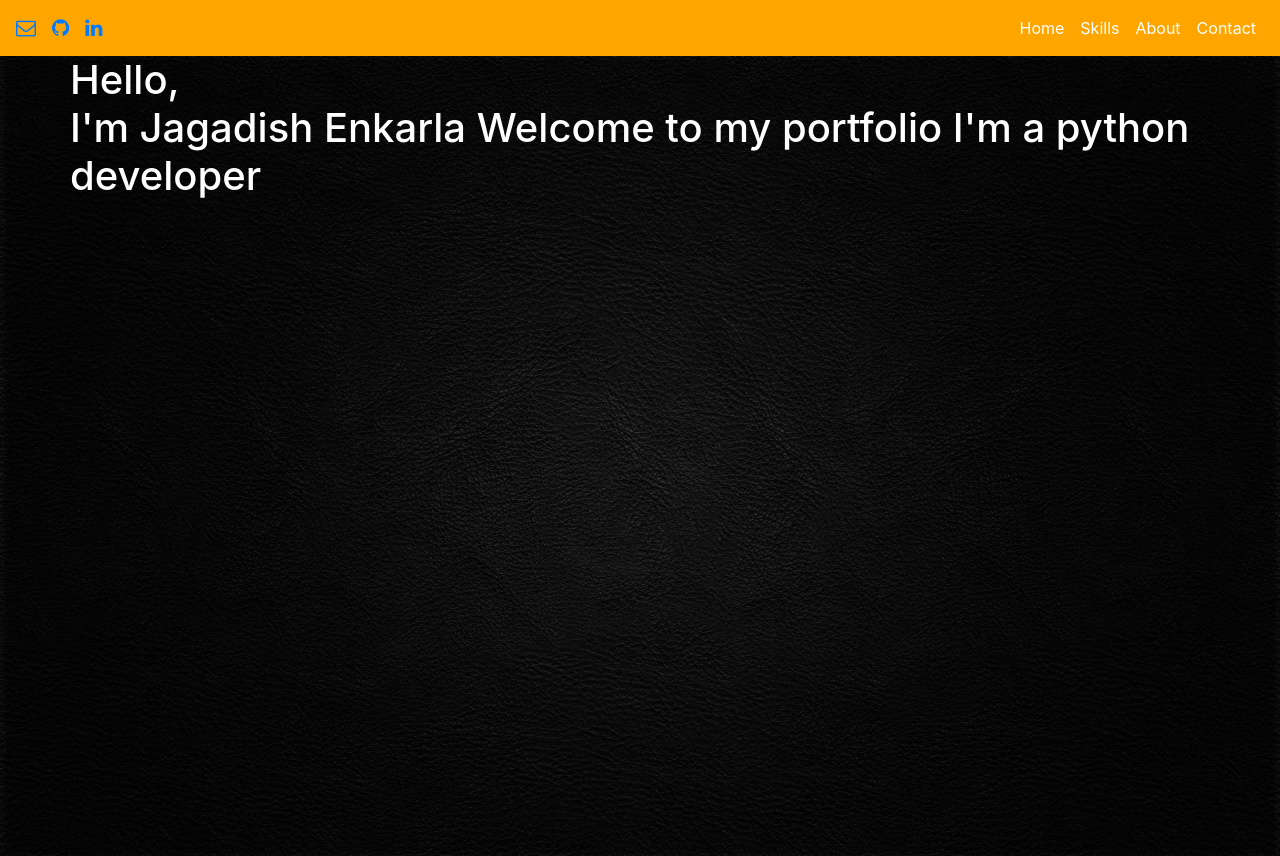
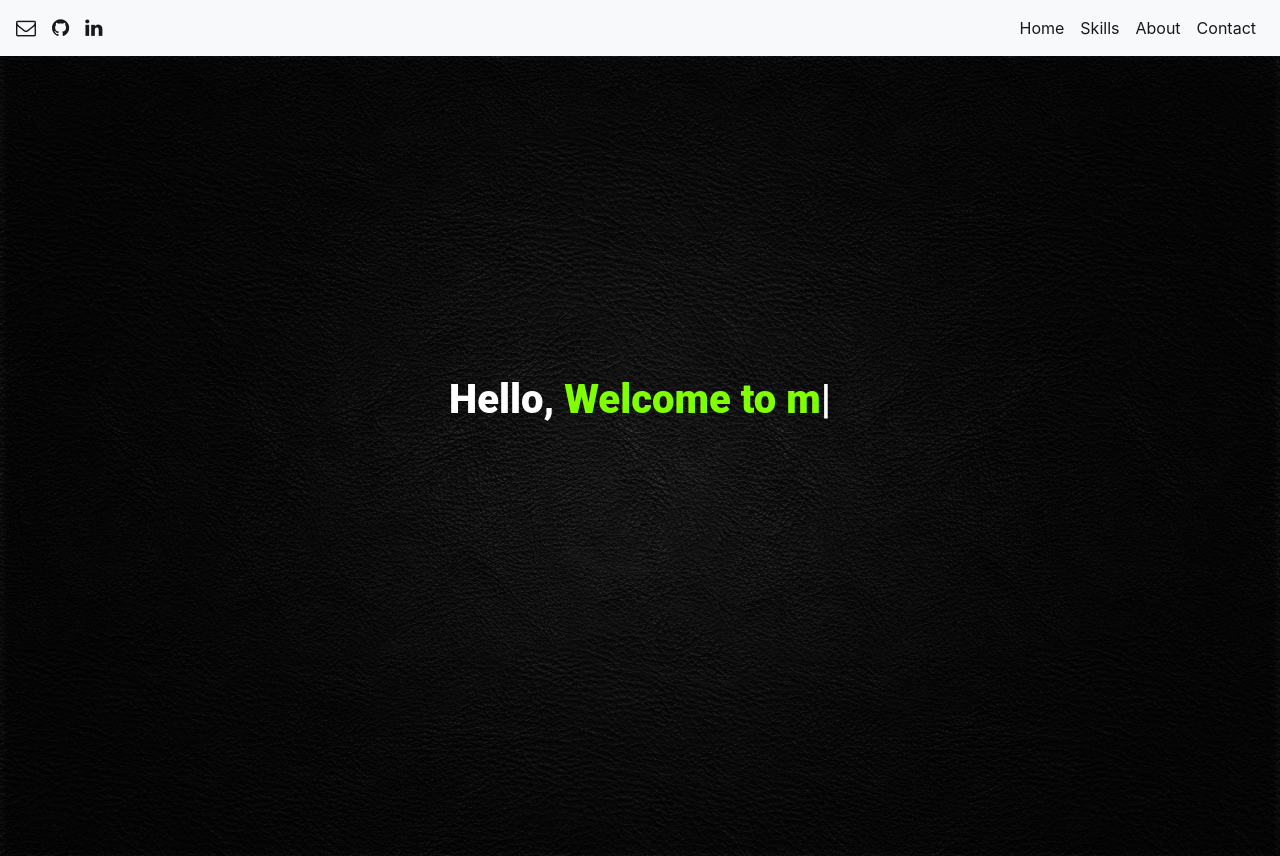
Before and after one commit to jagadishe88/portfolio, a Flask app: page / in a window 1280 px wide. Run offline with Flask 2, Linux system fonts and the light colour scheme; some libraries are stand-ins or nearby versions.

Commit message:
made all the necessary changes for html and css files

```diff
--- a/app.py
+++ b/app.py
@@ -1,6 +1,5 @@
 from flask import Flask, render_template, url_for, request, redirect
 from flask_mail import Mail, Message
-
 
 app = Flask(__name__)
 
@@ -35,7 +34,8 @@
         emailfrom = form['email']
         subject = form['subject']
         message = form['message']
-        msg = Message(subject, sender=emailfrom, recipients=['me@jenkarla.com'])
+        msg = Message(
+            subject, sender=emailfrom, recipients=['me@jenkarla.com'])
         mail.send(msg)
     return render_template('home.html')
 
--- a/static/style.css
+++ b/static/style.css
@@ -66,3 +66,54 @@
 .thank-you{
     padding-top: 20px;
 }
+
+.hero-full-container {
+    height: 100vh;
+}
+
+.hero-full-container h1 {
+    font-family: Roboto, Helvetica, Arial, sans-serif;
+    font-weight: 900
+}
+
+.hero-full-container .hero-full-wrapper {
+    display: table;
+    width: 100%;
+    height: 100vh;
+    min-height: 100vh
+}
+.hero-full-container .hero-full-wrapper .text-content {
+    vertical-align: middle;
+    display: table-cell
+}
+
+/*.home-class{*/
+/*    margin: 0;*/
+/*    padding: 0;*/
+/*    -webkit-background-size: cover;*/
+/*    background-size: cover;*/
+/*    background-position: center center;*/
+/*    height: 100vh;*/
+/*    text-align: center;*/
+
+
+/*}*/
+/*.hero-full-container{*/
+/*    position: absolute;*/
+/*    top: 50%;*/
+/*    left: 50%;*/
+/*    transform: translate(-50%, -50%);*/
+/*    text-align: center;*/
+/*    margin: 0;*/
+/*    padding: 0;*/
+/*    font-family: poppins;*/
+/*    color: white;*/
+/*    font-size: 4.5em;*/
+/*    text-shadow: 0 2px 5px rgba(0,0,0,0.5);*/
+/*}*/
+
+
+.animate{
+    color: chartreuse;
+
+}
--- a/templates/about.html
+++ b/templates/about.html
@@ -11,7 +11,7 @@
     <link rel="stylesheet" href="https://cdnjs.cloudflare.com/ajax/libs/font-awesome/4.7.0/css/font-awesome.min.css">
 
     <div class="bmg_image">
-        <nav class="navbar navbar-expand-lg navbar-custom">
+        <nav class="navbar navbar-expand-lg navbar-light bg-light">
             <a class="navbar-brand" href="mailto:me@jenkarla.com?subject=Hello"
             ><i aria-hidden="true" class="fa fa-envelope-o contact"></i></a><span
                 class="sr-only">(current)</span></a>
--- a/templates/contact.html
+++ b/templates/contact.html
@@ -11,7 +11,7 @@
     <link rel="stylesheet" href="https://cdnjs.cloudflare.com/ajax/libs/font-awesome/4.7.0/css/font-awesome.min.css">
 
     <div class="bmg_image">
-        <nav class="navbar navbar-expand-lg navbar-custom">
+        <nav class="navbar navbar-expand-lg navbar-light bg-light">
             <a class="navbar-brand" href="mailto:me@jenkarla.com?subject=Hello"
             ><i aria-hidden="true" class="fa fa-envelope-o contact"></i></a><span
                 class="sr-only">(current)</span></a>
--- a/templates/home.html
+++ b/templates/home.html
@@ -11,7 +11,7 @@
     <link rel="stylesheet" href="https://cdnjs.cloudflare.com/ajax/libs/font-awesome/4.7.0/css/font-awesome.min.css">
 
     <div class="bmg_image">
-        <nav class="navbar navbar-expand-lg navbar-custom">
+        <nav class="navbar navbar-expand-lg navbar-light bg-light">
             <a class="navbar-brand" href="mailto:me@jenkarla.com?subject=Hello"
             ><i aria-hidden="true" class="fa fa-envelope-o contact"></i></a><span
                 class="sr-only">(current)</span></a>
@@ -53,31 +53,27 @@
     </div>
 
 </head>
-<body>
+<body class="home-class">
 
 <div class="hero-full-container background-image-container white-text-container"
      style="background-image: url('../static/images/black1.jpg')">
+    <div class="container">
+        <h1 style="position: absolute;
+        top: 50%;
+    left: 50%;
+    color: white;
+    text-align:center; transform: translate(-50%, -50%)">Hello,
+            <span class="animate"></span></h1>
 
-    <div class="container">
-        <div class="row">
-            <div class="col-xs-12">
-                <div class="hero-full-wrapper">
-                    <div class="text-content">
-                        <h1 style="color:white">Hello,<br>
-                            <span id="typed-strings">
-                  <span>I'm Jagadish Enkarla</span>
-                  <span>Welcome to my portfolio</span>
-                  <span>I'm a python developer</span>
-                </span>
-                            <span id="typed"></span>
-                        </h1>
-                    </div>
-                </div>
-            </div>
-        </div>
-    </div>
-</div>
-
+        <script src="https://cdn.jsdelivr.net/npm/typed.js@2.0.11"></script>
+        <script>
+            var typed = new Typed('.animate', {
+                strings: ["I'm Jagadish Enkarla.", "Welcome to my portfolio.", "I'm a python developer."],
+                typeSpeed: 50,
+                backSpeed: 50,
+                loop: true
+            });
+        </script>
 
         <script src="https://code.jquery.com/jquery-3.3.1.slim.min.js"
                 integrity="sha384-q8i/X+965DzO0rT7abK41JStQIAqVgRVzpbzo5smXKp4YfRvH+8abtTE1Pi6jizo"
@@ -89,7 +85,8 @@
                 integrity="sha384-JjSmVgyd0p3pXB1rRibZUAYoIIy6OrQ6VrjIEaFf/nJGzIxFDsf4x0xIM+B07jRM"
                 crossorigin="anonymous"></script>
         <script src="../static/main.js"></script>
-
+    </div>
+</div>
 
 </body>
 
--- a/templates/skills.html
+++ b/templates/skills.html
@@ -11,7 +11,7 @@
     <link rel="stylesheet" href="https://cdnjs.cloudflare.com/ajax/libs/font-awesome/4.7.0/css/font-awesome.min.css">
 
     <div class="bmg_image">
-        <nav class="navbar navbar-expand-lg navbar-custom">
+        <nav class="navbar navbar-expand-lg navbar-light bg-light">
             <a class="navbar-brand" href="mailto:me@jenkarla.com?subject=Hello"
             ><i aria-hidden="true" class="fa fa-envelope-o contact"></i></a><span
                 class="sr-only">(current)</span></a>
```
Also changed, not shown: templates/thankyou.html (deleted, +0 -89 lines). Lines whose indentation alone changed are shown as unchanged.
